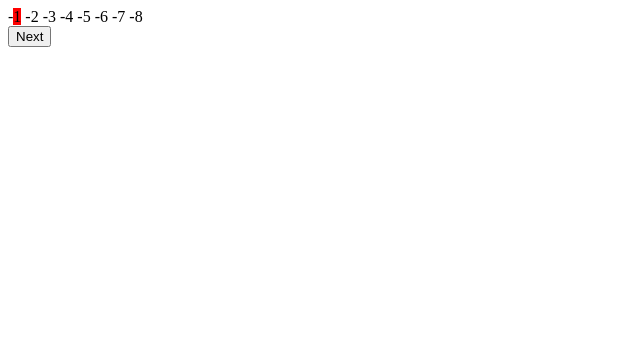
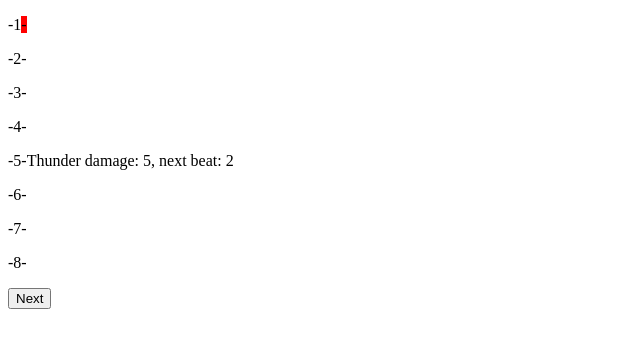
Before and after one commit to jordanforbes/jsrpg, a plain HTML site: page rpg.html in a window 1280 px wide. Shown: the whole page, without its empty margins (0-640 px from the left). Drawn offline with Linux system fonts and the light colour scheme.

Commit message:
refactored

```diff
--- a/rpg.html
+++ b/rpg.html
@@ -7,14 +7,37 @@
 <body>
 
   <div class="measure">
-  -<span class="tick" id="1">1</span>
-  -<span class="tick" id="2">2</span>
-  -<span class="tick" id="3">3</span>
-  -<span class="tick" id="4">4</span>
-  -<span class="tick" id="5">5</span>
-  -<span class="tick" id="6">6</span>
-  -<span class="tick" id="7">7</span>
-  -<span class="tick" id="8">8</span>
+    <p>
+    -1<span class="tick" id="1">-</span>
+    </p>
+    <p>
+
+      -2<span class="tick" id="2">-</span>
+    </p>
+    <p>
+
+      -3<span class="tick" id="3">-</span>
+    </p>
+    <p>
+
+      -4<span class="tick" id="4">-</span>
+    </p>
+    <p>
+
+      -5<span class="tick" id="5">-</span>
+    </p>
+    <p>
+
+      -6<span class="tick" id="6">-</span>
+    </p>
+    <p>
+
+      -7<span class="tick" id="7">-</span>
+    </p>
+    <p>
+
+      -8<span class="tick" id="8">-</span>
+    </p>
   </div>
 
   <div class="time">
--- a/rpgsys.js
+++ b/rpgsys.js
@@ -12,16 +12,18 @@ function measureClockSystem(){
     $("#"+beat).css("background-color","") //clears previous number
 
     if(beat==8){ //advances clock but makes sure clock doesn't go over 8
+
+      $(".tick").text("-") //clears measure
+
       beat=1
+      move(moveSet[0])
     }else{
       beat = beat+1
     }
 
     setClock(beat)
     console.log(beat)
-    move(thunderMag)
-    move(fireMag)
-    move(iceMag)
+
   })
 }
 
@@ -40,16 +42,35 @@ var fireMag = new attack("FireBall",3,3,3)
 
 function move(attack){ //use move
 
-  if(beat == attack.currentInterval){
-    console.log(attack.name + " " + beat)
+  for(i=1;i<=8;i++){
+    if(i == attack.currentInterval){
     attack.currentInterval = attack.currentInterval + attack.startInterval
+
     if(attack.currentInterval>8){
-      attack.currentInterval = attack.currentInterval -8
+        attack.currentInterval = attack.currentInterval -8
+      }
+      $("#"+i).text("-"+attack.name + " damage: "+attack.damage +", next beat: "+attack.currentInterval)
     }
-    console.log(attack.name+ " is now "+ attack.currentInterval)
-  }
+    }
+
+
+  // if(beat == attack.currentInterval){
+  //   $("#"+beat).text(attack.name) //adds attack name in list
+  //   console.log(attack.name + " " + beat)
+  //   attack.currentInterval = attack.currentInterval + attack.startInterval
+  //   if(attack.currentInterval>8){
+  //     attack.currentInterval = attack.currentInterval -8
+  //   }
+  //   console.log(attack.name+ " is now "+ attack.currentInterval)
+  // }
 
 }
+moveSet= [thunderMag,fireMag,iceMag]
+// function moveSet(){
+//   move(thunderMag)
+//   move(fireMag)
+//   move(iceMag)
+// }
 
 
 // function fireBall(beat){
@@ -84,7 +105,7 @@ $("document").ready(
   function(){
     measureClockSystem()
     console.log(beat)
-
+    move(moveSet[0])
   }
 
 )
```
